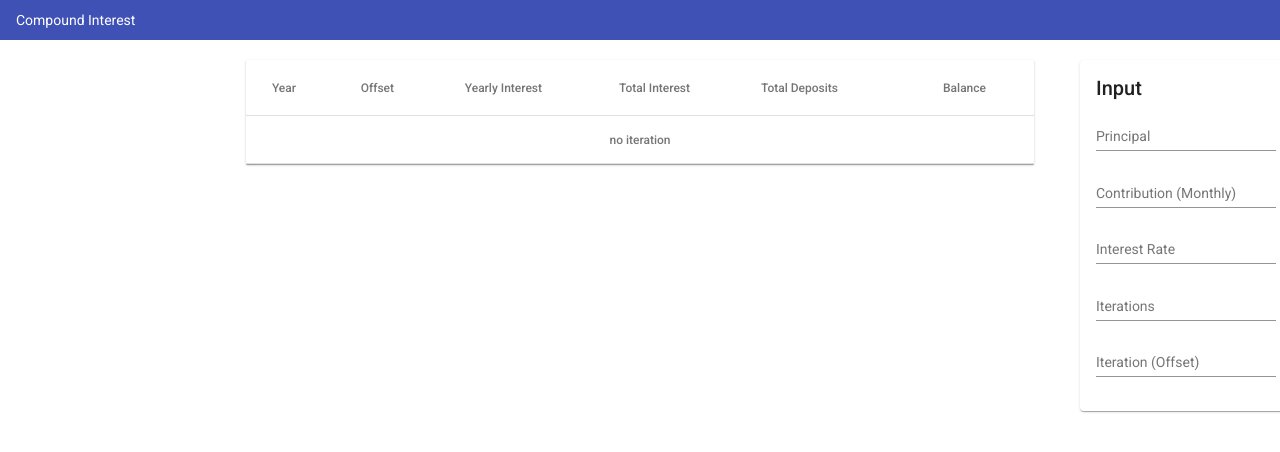
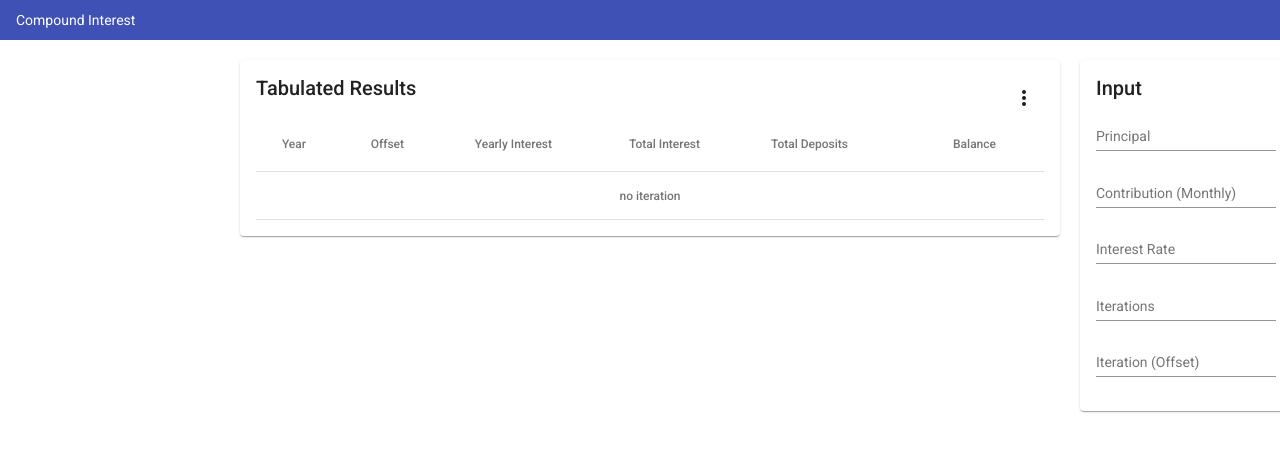
Before and after one commit to KAHLYM/compound-interest, an Angular app: page / in a window 1280 px wide. Shown: the top 452 px of the page. Built offline with nearby package versions, Linux system fonts and the light colour scheme.

Commit message:
Add ability to export to CSV

```diff
--- a/src/app/app.module.ts
+++ b/src/app/app.module.ts
@@ -7,8 +7,11 @@ import { AppComponent } from './app.component';
 import { BrowserAnimationsModule } from '@angular/platform-browser/animations';
 
 // Angular Material
+import { MatButtonModule } from '@angular/material/button';
 import { MatCardModule } from '@angular/material/card';
+import { MatIconModule } from '@angular/material/icon';
 import { MatInputModule } from '@angular/material/input';
+import { MatMenuModule } from '@angular/material/menu';
 import { MatTableModule } from '@angular/material/table';
 import { MatToolbarModule } from '@angular/material/toolbar';
 
@@ -31,8 +34,11 @@ import { TableComponent } from './component/table/table.component';
     BrowserModule,
     AppRoutingModule,
     BrowserAnimationsModule,
+    MatButtonModule,
     MatCardModule,
+    MatIconModule,
     MatInputModule,
+    MatMenuModule,
     MatTableModule,
     MatToolbarModule,
   ],
--- a/src/app/component/table/table.component.html
+++ b/src/app/component/table/table.component.html
@@ -1,4 +1,20 @@
-<table mat-table [dataSource]="dataSource" class="mat-elevation-z1">
+<mat-card>
+    <mat-card-header>
+        <mat-card-title>Tabulated Results</mat-card-title>
+        <div class="card-spacer"></div>
+        <button mat-icon-button [matMenuTriggerFor]="menu" id="tableMenuButton">
+            <mat-icon>more_vert</mat-icon>
+          </button>
+          <mat-menu #menu="matMenu">
+            <button mat-menu-item (click)="exportCSV()">
+              <mat-icon>import_export</mat-icon>
+              <span>export to csv</span>
+            </button>
+          </mat-menu>
+    </mat-card-header>
+    <mat-card-content>
+
+        <table mat-table [dataSource]="dataSource">
 
             <!-- Iteration Column -->
             <ng-container matColumnDef="iteration">
@@ -38,10 +54,14 @@
 
             <!-- No Iteration  -->
             <ng-container matColumnDef="noIteration">
-        <td mat-footer-cell *matFooterCellDef [attr.colspan]="displayedColumns.length" class="tabulated-results-no-results">no iteration</td>
+                <td mat-footer-cell *matFooterCellDef [attr.colspan]="displayedColumns.length"
+                    class="tabulated-results-no-results">no iteration</td>
             </ng-container>
 
             <tr mat-header-row *matHeaderRowDef="displayedColumns"></tr>
             <tr mat-row *matRowDef="let row; columns: displayedColumns;"></tr>
-    <tr mat-footer-row *matFooterRowDef="['noIteration']" [hidden]="dataSource && dataSource.data.length > 0"></tr>
+            <tr mat-footer-row *matFooterRowDef="['noIteration']" [hidden]="dataSource && dataSource.data.length > 0">
+            </tr>
         </table>
+    </mat-card-content>
+</mat-card>
--- a/src/app/component/table/table.component.scss
+++ b/src/app/component/table/table.component.scss
@@ -27,3 +27,11 @@
 .mat-row:hover {
     background-color: rgba(0, 0, 0, .04);
 }
+
+#tableMenuButton {
+    font-size: 20px;
+}
+
+.card-spacer {
+    flex: 1 1 auto;
+}
--- a/src/app/component/table/table.component.ts
+++ b/src/app/component/table/table.component.ts
@@ -29,4 +29,23 @@ export class TableComponent implements OnInit, OnDestroy {
   ngOnDestroy(): void {
     this.subscriptionGetResults.unsubscribe();
   }
+
+  exportCSV(): void {
+
+    const header = this.displayedColumns.join(',')
+    const data = this.dataSource.data.map(e => [e.iteration, e.offset, e.iteration_interest, e.total_interest, e.total_deposit, e.balance].join(",")).join("\n");
+
+    const csv = header + '\n' + data;
+
+    const a = document.createElement('a');
+    const blob = new Blob([csv], { type: 'text/csv' });
+    const url = window.URL.createObjectURL(blob);
+
+    a.href = url;
+    a.download = 'compound_interest_' + (Math.floor(Date.now() / 1000)) + '.csv';
+    a.click();
+    window.URL.revokeObjectURL(url);
+    a.remove();
+
+  }
 }
--- a/src/index.html
+++ b/src/index.html
@@ -7,6 +7,7 @@
   <meta name="viewport" content="width=device-width, initial-scale=1">
   <link rel="icon" type="image/x-icon" href="favicon.ico">
   <link href="https://fonts.googleapis.com/css?family=Roboto:300,400,500&display=swap" rel="stylesheet">
+  <link href="https://fonts.googleapis.com/icon?family=Material+Icons" rel="stylesheet">
 </head>
 <body>
   <app-root></app-root>
```
Lines whose indentation alone changed are shown as unchanged.
